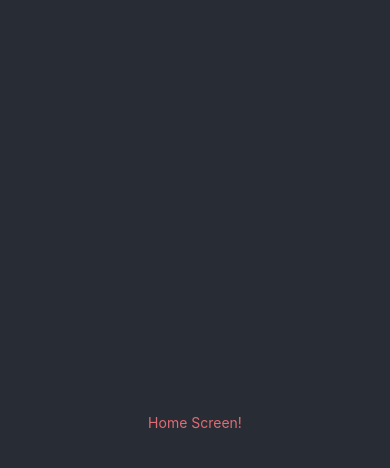
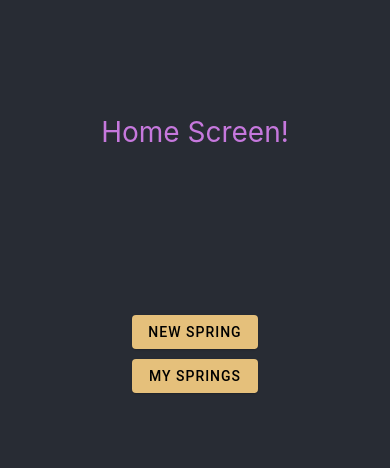
Before and after one commit to iChris96/springtomize, a React Native app: screen / in a window 390 px wide. Shown: the top 468 px of the page. Built offline with nearby package versions, Linux system fonts and the light colour scheme.

Commit message:
config theme

```diff
--- a/App.tsx
+++ b/App.tsx
@@ -2,6 +2,7 @@ import React from "react";
 import { DefaultTheme, Provider as PaperProvider } from "react-native-paper";
 import Home from "./src/screens/Home";
 import { theme as appTheme } from "./src/constants";
+import { StatusBar } from "expo-status-bar";
 
 const theme = {
   ...DefaultTheme,
@@ -16,6 +17,7 @@ export default function App() {
   return (
     <PaperProvider theme={theme}>
       <Home />
+      <StatusBar style="auto" />
     </PaperProvider>
   );
 }
--- a/src/constants/theme.ts
+++ b/src/constants/theme.ts
@@ -11,9 +11,9 @@ const palette = {
 };
 
 const appColors = {
-  accent: palette.orange,
-  primary: palette.red,
-  secondary: "#3949ab",
+  accent: palette.green,
+  primary: palette.orange,
+  secondary: palette.purple,
   tertiary: "#304ffe",
 };
 
--- a/src/screens/Home.tsx
+++ b/src/screens/Home.tsx
@@ -1,15 +1,28 @@
 import React from "react";
-import { View, Text, StyleSheet } from "react-native";
-import { StatusBar } from "expo-status-bar";
-import { withTheme } from "react-native-paper";
-import { appColors, backgrounds } from "../constants/theme";
+import { View, StyleSheet } from "react-native";
+import { withTheme, Button } from "react-native-paper";
+import { backgrounds } from "../constants/theme";
+import Title from "../components/Title";
 
 const Home: React.FC = (props: any) => {
   const { colors } = props.theme;
   return (
     <View style={styles.container}>
-      <Text style={{ color: colors.primary }}>Home Screen!</Text>
-      <StatusBar style="auto" />
+      <View style={styles.titleContainer}>
+        <Title title={"Home Screen!"} />
+      </View>
+      <View style={styles.buttonsContainer}>
+        <Button mode="contained" onPress={() => console.log("Pressed")}>
+          New Spring
+        </Button>
+        <Button
+          style={{ marginVertical: 10 }}
+          mode="contained"
+          onPress={() => console.log("Pressed")}
+        >
+          My Springs
+        </Button>
+      </View>
     </View>
   );
 };
@@ -19,7 +32,15 @@ const styles = StyleSheet.create({
     flex: 1,
     backgroundColor: backgrounds.screen,
     alignItems: "center",
+    justifyContent: "flex-start",
+  },
+  titleContainer: {
+    flex: 1,
     justifyContent: "center",
+  },
+  buttonsContainer: {
+    flex: 2,
+    marginTop: 50,
   },
 });
 
```
